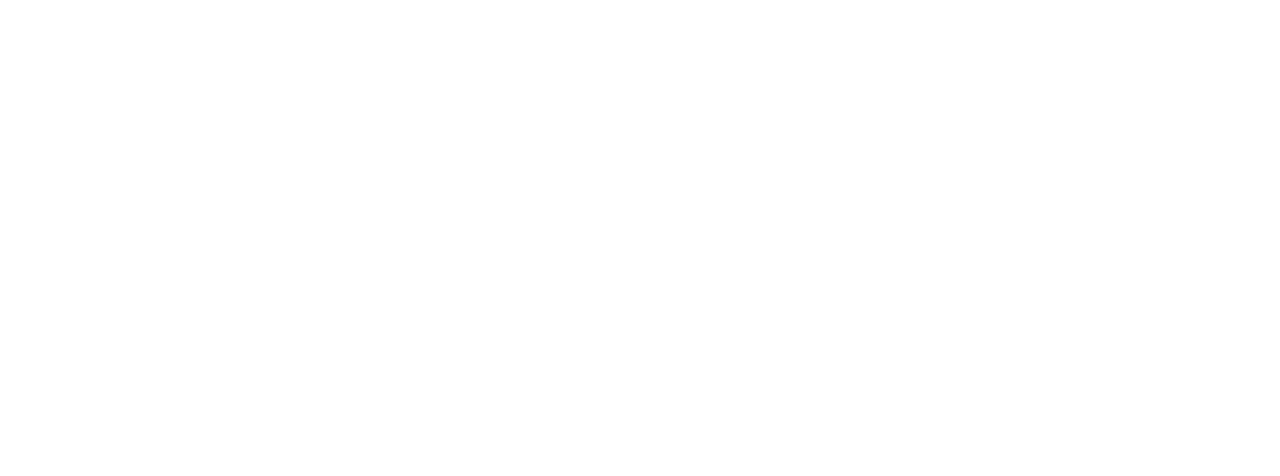
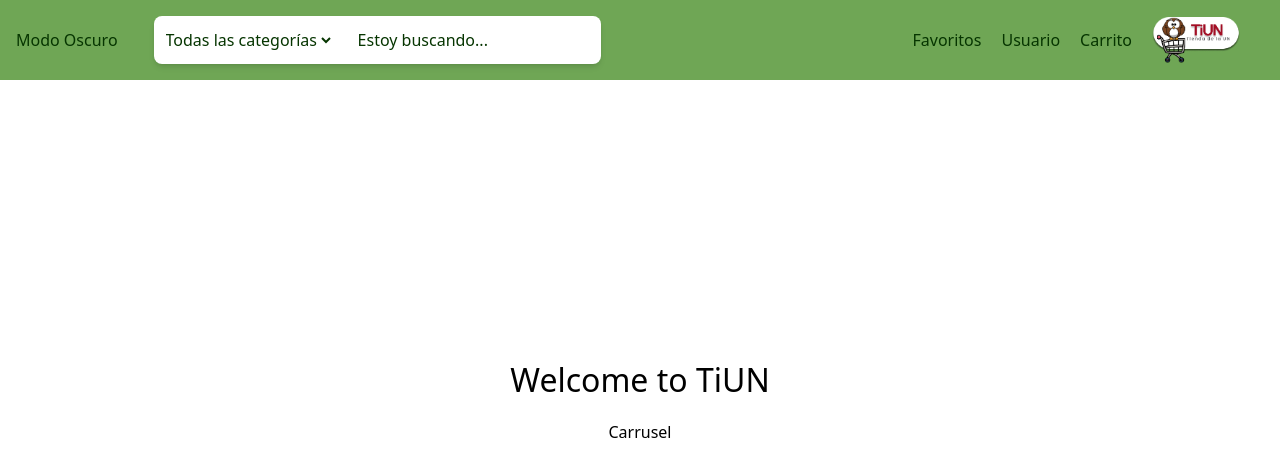
Before and after one commit to lalopezpa/TiUN-Front, a React (Vite) app: page /Home in a window 1280 px wide. Before the commit this address had no page. Shown: the top 476 px of the page. Built offline with nearby package versions, Linux system fonts and the light colour scheme.

Commit message:
Modificaciones al router y se anade el logo al navbar

```diff
--- a/src/App.tsx
+++ b/src/App.tsx
@@ -8,21 +8,41 @@
 import Register from './pages/Auth/register';
 import ForgotPassword from './pages/Auth/forgotPassword';
 import Payment from './pages/payment';
-import Header from './components/common/Header';
 
-function App() {
+function App(): JSX.Element {
 	return (
 		<Router>
 			<div>
 				{/* Common header or navigation component can go here */}
 				<Routes>
+					{/* Rutas generales */}
 					<Route path='/' element={<Home />} />
+					<Route path='/Home' element={<Home />} />
+					<Route path='/Login' element={<Login />} />
+					<Route path='/SignUp' element={<Register />} />
+					<Route path='/RecoverPassword' element={<ForgotPassword />} />
+
+					{/* Rutas de productos */}
 					<Route path='/product/:productId' element={<ProductDetail />} />
-					<Route path='/cart' element={<Cart />} />
-					<Route path='/login' element={<Login />} />
-					<Route path='/register' element={<Register />} />
+
+					{/* Rutas protegidas DESPUES */}
+					<Route path='/Cart' element={<Cart />} />
 					<Route path='/payment' element={<Payment />} />
-					<Route path='/forgot-password' element={<ForgotPassword />} />
+
+					{/* <Route element={<PrivateRoutesShopper/>}>
+						<Route path="/DashShopper" element ={<DashboardShopper/>} />
+						<Route path='/Profile' element ={<ProfilePage/>} />
+						<Route path='/WishList' element ={<WishListPage/>} />
+						<Route path='/MyPurchases' element ={<MyPurchasesPage/>} />
+						<Route path='/PaymentMethods' element ={<PaymentMethodsPage/>} />
+						<Route path='/Addresses' element ={<AddressesPage/>} />
+						<Route path='/Notification' element ={<NotificationPage/>} />
+						<Route path='/Checkout' element ={<CheckoutPage/>} />
+						<Route path="/SellerProducts" element ={<SellerProductsPage/>} />
+            <Route path="/Sales" element ={<SalesPage/>} />
+            <Route path="/Payments" element ={<PaymentsPage/>} />
+					</Route> */}
+
 				</Routes>
 				{/* Common footer or navigation component can go here */}
 			</div>
--- a/src/components/common/Header.tsx
+++ b/src/components/common/Header.tsx
@@ -1,5 +1,6 @@
 /* eslint-disable no-warning-comments */
 import React, {useState} from 'react';
+import logoMini from '../../assets/logomini.png';
 
 const Header = () => {
 	// TODO Para implementar
@@ -57,8 +58,8 @@
 				<button className=''>
 				Carrito
 				</button>
-				<button className=''>
-					<div><img alt='Logo' />
+				<button className='' >
+					<div><img src= {logoMini} alt='Logo' className='w-28' />
 					</div>
 				</button>
 			</div>
```
Also changed, not shown: src/assets/logomini.png (renamed from src/assets/logo mini.png).
